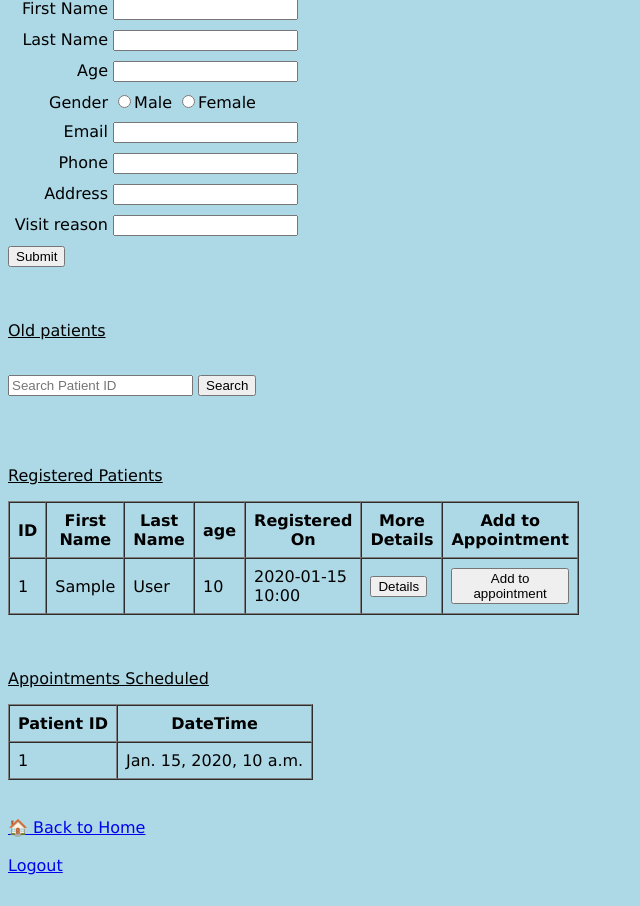
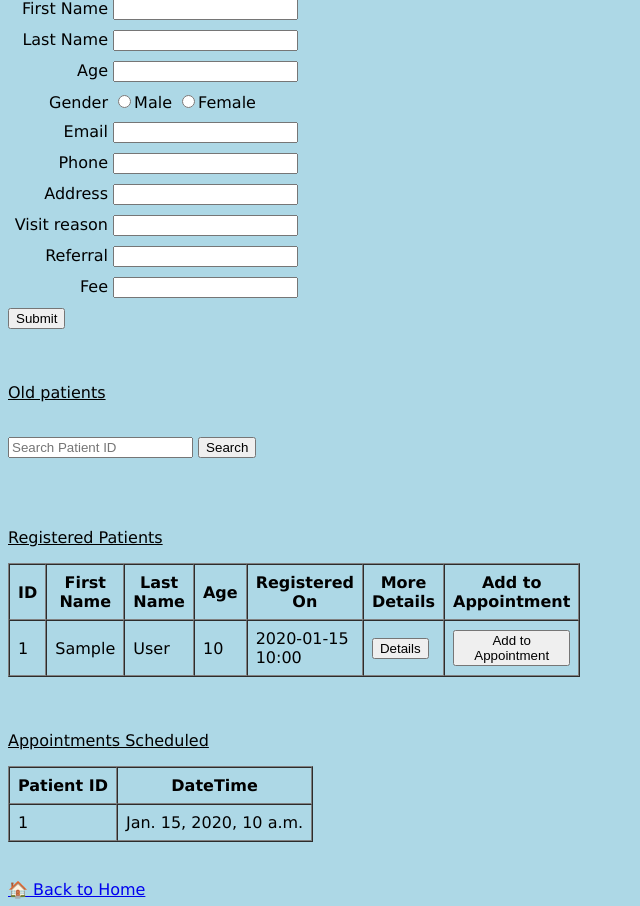
Before and after one commit to mahesivaya/proton, a Django app: template proton/templates/reception/reception_dashboard.html in a window 1280 px wide. Shown: the part 175-1081 px from the top of the page, without its empty margins (0-640 px from the left). Before the commit the page ends 1050 px from the top, so only its background shows below. Run offline with Django 3.2, Linux system fonts and the light colour scheme; the template is opened without the code that fills it: most values are stand-ins (such as "Sample title", 1, 10 or a date in 2020).

Commit message:
added fee, referal and updated other fields

```diff
--- a/proton/accounts/models.py
+++ b/proton/accounts/models.py
@@ -1,6 +1,7 @@
 from atexit import register
 from django.contrib.auth.models import AbstractUser, Group, Permission
 from django.db import models
+from django.forms import IntegerField
 from django.utils import timezone
 
 class CustomUser(AbstractUser):
@@ -66,6 +67,8 @@ class Patient(models.Model):
     phone_number = models.IntegerField()
     address = models.CharField(max_length=255)
     visit_reason = models.CharField(max_length=255, default='General Consultation')
+    referral = models.CharField(max_length=255)
+    fee = models.IntegerField()
     registered_at = models.DateTimeField(default=timezone.now)
 
     def save(self, *args, **kwargs):
--- a/proton/templates/doctor/doctor_dashboard.html
+++ b/proton/templates/doctor/doctor_dashboard.html
@@ -20,7 +20,6 @@
         <table border="1" cellpadding="8" cellspacing="0">
             <thead>
               <tr>
-                <th>ID</th>
                 <th>Patient ID</th>
                 <th>First Name</th>
                 <th>Last Name</th>
@@ -33,7 +32,6 @@
             <tbody>
               {% for appointment in all_appointments %}
                 <tr>
-                  <td>{{ appointment.id}}</td>
                   <td>{{ appointment.patient.patient_id }}</td>
                   <td>{{ appointment.patient.first_name }}</td>
                   <td>{{ appointment.patient.last_name }}</td>
--- a/proton/templates/executive/monthly_patients.html
+++ b/proton/templates/executive/monthly_patients.html
@@ -33,6 +33,7 @@
                     <th>Patient ID</th>
                     <th>Name</th>
                     <th>Registered At</th>
+                    <th>Fee Paid</th>
                 </tr>
             </thead>
             <tbody>
@@ -41,6 +42,7 @@
                     <td>{{ p.patient_id }}</td>
                     <td>{{ p.first_name }} {{ p.last_name }}</td>
                     <td>{{ p.registered_at|date:"Y-m-d H:i" }}</td>
+                    <td>{{ p.fee }}</td>
                 </tr>
                 {% endfor %}
             </tbody>
--- a/proton/templates/reception/reception_dashboard.html
+++ b/proton/templates/reception/reception_dashboard.html
@@ -39,7 +39,7 @@
             </label>
             <label>
                 <span>Email</span>
-                <input type="text" required name="email">
+                <input type="text" name="email">
             </label>
             <label>
                 <span>Phone</span>
@@ -52,6 +52,14 @@
             <label>
                 <span>Visit reason</span>
                 <input type="text" name="visit_reason">
+            </label>
+            <label>
+                <span>Referral</span>
+                <input type="text" name="referral">
+            </label>
+            <label>
+                <span>Fee</span>
+                <input type="text" name="fee">
             </label>
 
             <input class="txt_field" type="submit" value="Submit">
@@ -69,7 +77,7 @@
             <ul>
               {% for patient in searchpatients %}
 	      <li>{{ patient.patient_id }} - {{ patient.first_name }} - {{patient.last_name}} - {{address}}</li>
-                <button><a href="{% url 'schedule_appointment' patient.patient_id %}">Add to appointment</a></button>
+              <a href="{% url 'schedule_appointment' patient.patient_id %}"><button>Add to appointment</button></a>
               {% endfor %}
             </ul>
           {% else %}
@@ -84,7 +92,7 @@
         <th>ID</th>
         <th>First Name</th>
         <th>Last Name</th>
-                <th>age</th>
+        <th>Age</th>
         <th>Registered On</th>
         <th>More Details</th>
         <th>Add to Appointment</th>
@@ -100,27 +108,38 @@
         <td>{{ patient.registered_at|date:"Y-m-d H:i" }}</td>
         <td>
           <a href="{% url 'patient_details' patient.patient_id %}">
-                    <button type="button">Details</button></a>
+            <button type="button">Details</button>
+          </a>
         </td>
         <td>
-                    <a href="{% url 'schedule_appointment' patient.patient_id %}">
-                    <button type="button">Add to appointment</button></a>
+          {% if patient.patient_id in have_appointments %}
+            <button class="btn-added" disabled>Added</button>
+          {% else %}
+            <form method="get" action="{% url 'schedule_appointment' patient.patient_id %}">
+                <button class="btn-add" type="submit">Add to Appointment</button>
+            </form>
+          {% endif %}
         </td>
       </tr>
-                </tr>
-              {% empty %}
-                <tr><td colspan="7">No patients registered yet.</td></tr>
-                <tr class="collapse" id="details/{{ patient.patient_id }}">
-                    <td colspan="5">
+
+      <!-- Optional collapsible details row -->
+      <!-- <tr class="collapse" id="details/{{ patient.patient_id }}">
+        <td colspan="7">
           <div class="card card-body">
             <p><strong>Phone Number:</strong> {{ patient.phone_number }}</p>
             <p><strong>Registered On:</strong> {{ patient.created_at|date:"Y-m-d H:i" }}</p>
+            <p><strong>Address:</strong> {{ patient.address }}</p>
           </div>
         </td>
+      </tr> -->
+      {% empty %}
+      <tr>
+        <td colspan="7">No patients registered yet.</td>
       </tr>
       {% endfor %}
     </tbody>
 </table>
+
 <br><br>
 <P>Appointments Scheduled</P>
 <table border="1" cellpadding="8" cellspacing="0">
@@ -150,7 +169,22 @@
     </tbody>
   </table>
 <br><br>
-
+<script>
+  function disableButton(btn) {
+      btn.disabled = true;                 // Disable the button
+      btn.innerText = "Added";     // Change text
+      btn.style.backgroundColor = "Green";  // Change color (gray out)
+      btn.style.cursor = "not-allowed";    // Change cursor
+  }
+  </script>
+  <style>
+    .btn-medium {
+        padding: 10px 20px;
+        font-size: 16px;
+        width: 150px;
+        height: 55px;
+    }
+    </style>
           <a href="{% url 'redirect_to_home' %}" class="btn btn-primary">🏠 Back to Home</a>
         <br><br>
         <a href="{% url 'logout' %}" class="btn btn-danger mt-3">Logout</a>
```
Also changed, not shown: proton/doctors/views.py (+5 -2 lines), proton/reception/views.py (+8 -2 lines). Lines whose indentation alone changed are shown as unchanged.
